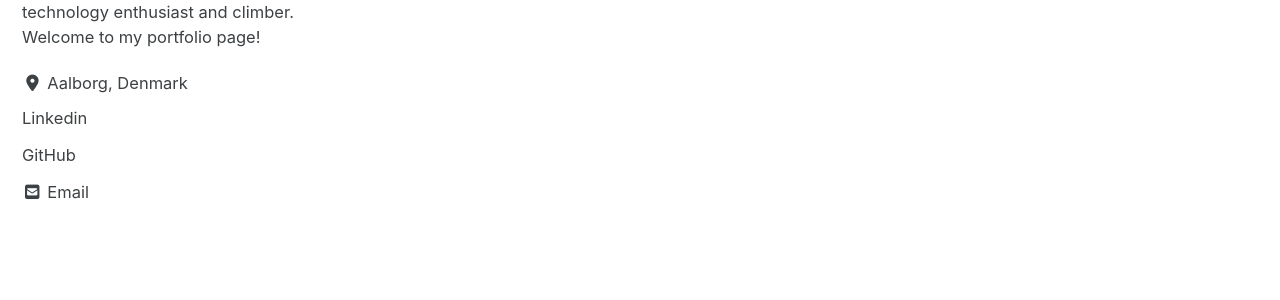
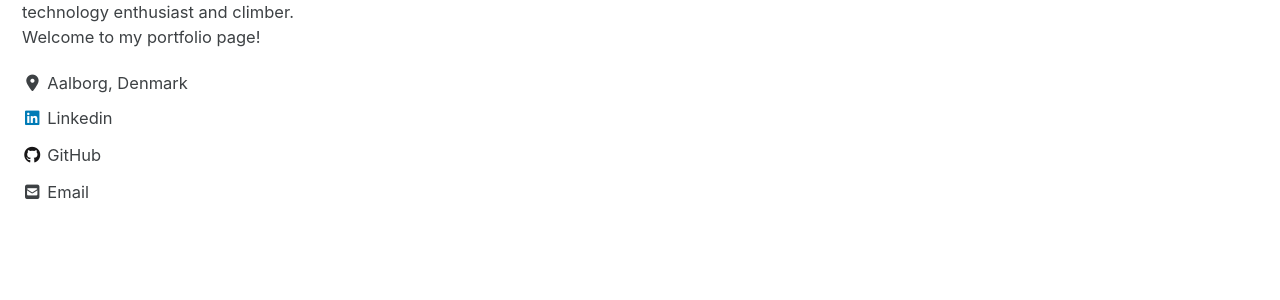
Before and after one commit to mihsamusev/mihsamusev.github.io, a Jekyll site: the page built from index.html, in a window 1280 px wide. Shown: the part 345-645 px from the top of the page. Built offline with Jekyll 4.4.1, drawn with Linux system fonts in a browser that asks for light colours; cached includes are drawn as plain includes; nearby versions of some CDN libraries; the list of posts is cut into pages by our own code.

Commit message:
added links

```diff
--- a/_config.yml
+++ b/_config.yml
@@ -99,14 +99,11 @@ author:
   location         : "Aalborg, Denmark"
   email            : "mih.samusev@gmail.com"
   links:
-    - label: "Website"
-      icon: "fas fa-fw fa-link"
-      # url: "https://your-website.com"
     - label: "Linkedin"
-      icon: "Linkedin"
+      icon: "fab fa-fw fa-linkedin"
       url: "https://www.linkedin.com/in/mihhail-samusev-0b409b81/"
     - label: "GitHub"
-      icon: "mihsamusev"
+      icon: "fab fa-fw fa-github"
       url: "https://github.com/mihsamusev"
 
 
@@ -271,3 +268,11 @@ defaults:
       comments: # true
       share: true
       related: true
+
+  # _pages
+  - scope:
+      path: ""
+      type: pages
+    values:
+      layout: single
+      author_profile: true
```
